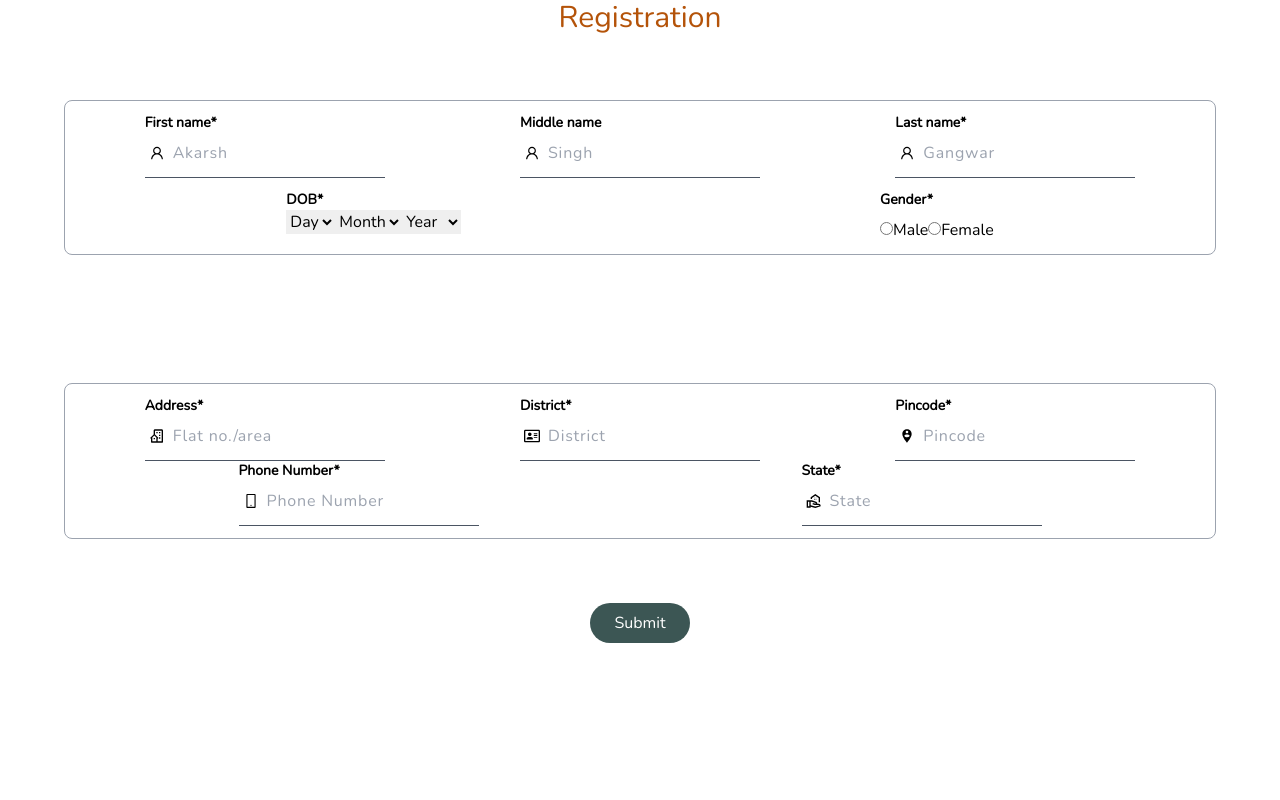
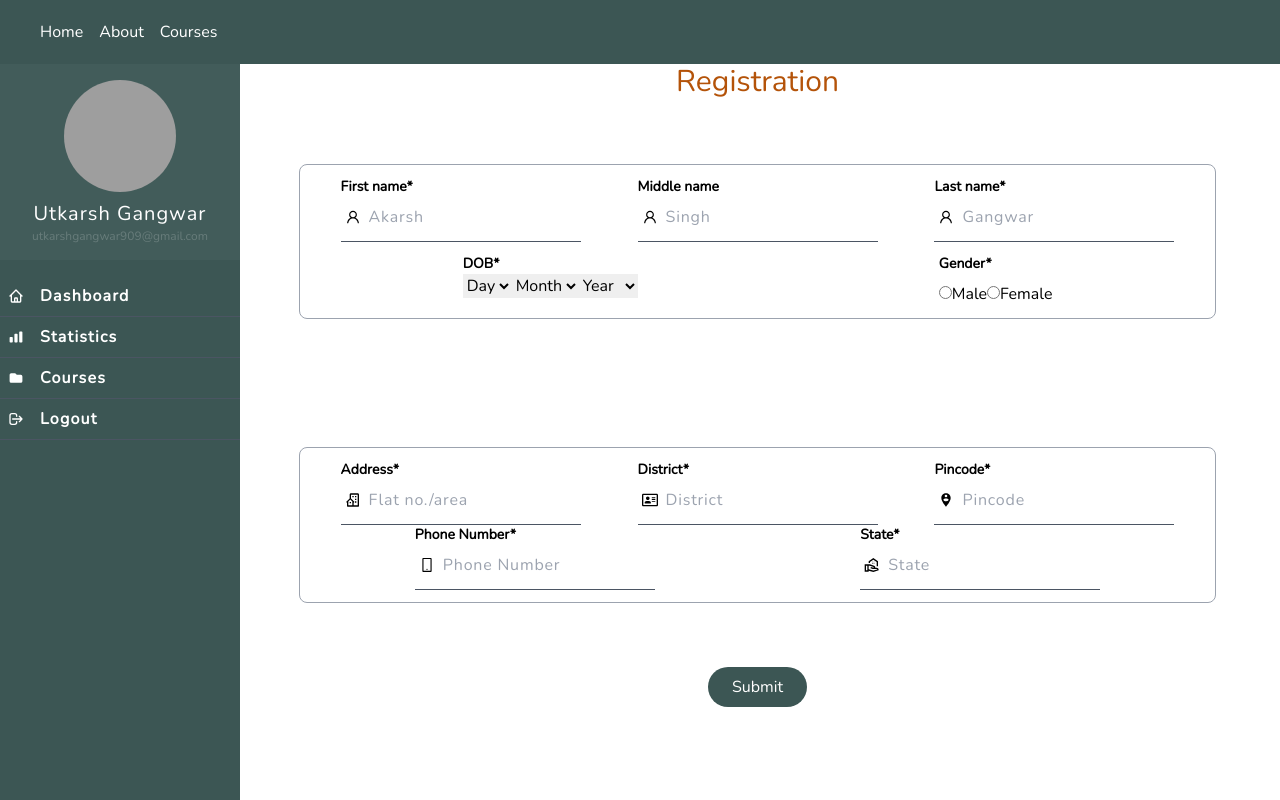
Before and after one commit to DevRyth/Time-Bank-Client, a React (Create React App) app: page /register in a window 1280 px wide. Built offline with nearby package versions, Linux system fonts and the light colour scheme; sample sign-in values are in the browser's storage; grey boxes are pictures that could not be loaded.

Commit message:
integrated sidebar, navbar and body on routing

```diff
--- a/src/App.tsx
+++ b/src/App.tsx
@@ -1,6 +1,5 @@
 import "./App.css";
 import React from "react";
-import Sidebar from "./components/Sidebar";
 import SignUp from "./pages/SignUp.page";
 import {
   BrowserRouter as Router,
@@ -8,13 +7,12 @@ import {
   Switch,
   Redirect,
 } from "react-router-dom";
-import LogIn from "./pages/LogIn.page";
-import CoursesPage from "./pages/Courses.page";
-import CourseDetailPage from "./pages/CourseDetail.page";
-import Page404 from "./pages/Page404";
 import { LS_AUTH_TOKEN } from "./constants/constants";
 import { axiosRequest, axiosResponse } from "./axios/axios";
-import PersonalDetails from "./pages/PersonalDetails";
+import Navigation from "./components/Navigation";
+import MainDisplay from "./pages/MainDisplay";
+import Page404 from "./pages/Page404";
+import LogIn from "./pages/LogIn.page";
 
 const App: React.FC = () => {
   axiosRequest();
@@ -25,18 +23,10 @@ const App: React.FC = () => {
   return (
     <div>
       <Router>
+        <div className="sticky top-0 z-10">
+          <Navigation />
+        </div>
         <Switch>
-          <Route exact path="/dashboard">
-            {token ? (
-              <Sidebar
-                name="Utkarsh Gangwar"
-                email="utkarshgangwar909@gmail.com"
-                image="https://imgur.com/aFFF1uw.jpg"
-              />
-            ) : (
-              <Redirect to="/login" />
-            )}
-          </Route>
           <Route exact path="/">
             <Redirect to="/login" />
           </Route>
@@ -46,14 +36,11 @@ const App: React.FC = () => {
           <Route exact path="/login">
             {token ? <Redirect to="/dashboard" /> : <LogIn />}
           </Route>
-          <Route exact path="/courses">
-            {token ? <CoursesPage /> : <Redirect to="/login" />}
-          </Route>
-          <Route exact path="/courses/1">
-            {token ? <CourseDetailPage /> : <Redirect to="/login" />}
-          </Route>
-          <Route exact path="/register">
-            <PersonalDetails></PersonalDetails>
+          <Route
+            exact
+            path={["/dashboard", "/courses", "/courses/1", "/register"]}
+          >
+            {token ? <MainDisplay /> : <Redirect to="/login" />}
           </Route>
           <Route path="/">
             <Page404 />
--- a/src/components/Navigation.tsx
+++ b/src/components/Navigation.tsx
@@ -12,7 +12,7 @@ const Navigation: React.FC<Props> = () => {
   };
   return (
     <div>
-      <div className="sm:hidden min-w-full">
+      <div className="sm:hidden w-screen">
         <header className="bg-on-secondary ">
           <nav className="flex justify-between">
             <div className="flex items-center">
@@ -51,21 +51,21 @@ const Navigation: React.FC<Props> = () => {
         </div>
       </div>
       <div className="hidden sm:block">
-        <header className="bg-on-secondary ">
-          <nav className="py-3">
+        <header className="bg-primary-dark ">
+          <nav className="py-3 px-6">
             <div className=" mr-2 flex justify-between">
               <div className="flex items-center">
-                <li className="list-none cursor-pointer ml-2 px-2 p-2 rounded-lg hover:bg-primary-dark">
+                <li className="list-none cursor-pointer ml-2 px-2 p-2 rounded-lg hover:bg-primary-lite">
                   <a className="text-white" href="https://www.google.com/">
                     Home
                   </a>
                 </li>
-                <li className="list-none px-2 cursor-pointer hover:bg-primary-dark p-2 rounded-lg">
+                <li className="list-none px-2 cursor-pointer hover:bg-primary-lite p-2 rounded-lg">
                   <a className="text-white" href="https://www.google.com/">
                     About
                   </a>
                 </li>
-                <li className="list-none px-2 hover:bg-primary-dark cursor-pointer p-2 rounded-lg">
+                <li className="list-none px-2 hover:bg-primary-lite cursor-pointer p-2 rounded-lg">
                   <a className="text-white" href="https://www.google.com/">
                     Courses
                   </a>
--- a/src/components/Sidebar.tsx
+++ b/src/components/Sidebar.tsx
@@ -1,35 +1,26 @@
 import React from "react";
 import { Link } from "react-router-dom";
 import Avatar from "../sharedComponents/Avatar";
-import Navigation from "./Navigation";
 
-interface Props {
-  name: string;
-  email: string;
-  image: string;
-}
-const Sidebar: React.FC<Props> = ({ name, email, image }) => {
+interface Props {}
+const Sidebar: React.FC<Props> = () => {
   return (
-    <div>
-      <div>
-        <Navigation />
-      </div>
-      <div className="hidden sm:block w-max h-screen bg-primary-dark">
+    <div className="hidden sm:block bg-primary-dark height w-60 fixed z-10">
       <div className="bg-primary-lite p-2">
         <Avatar
-            url={image}
+          url="https://imgur.com/aFFF1uw.jpg"
           shape="circular"
           className="h-28 w-28 self-center mx-auto my-2"
         />
         <h2 className="text-white text-center text-xl font-medium tracking-wider">
-            {name}
+          Utkarsh Gangwar
         </h2>
         <h3 className="text-white text-xs text-opacity-20 text-center mb-2">
-            {email}
+          utkarshgangwar909@gmail.com
         </h3>
       </div>
       <div className="mt-4">
-          <li className="flex hover:bg-primary-lite cursor-pointer list-none border-b-2 p-2 text-2xl font-semibold text-center tracking-wider border-gray-600">
+        <li className="flex hover:bg-primary-lite cursor-pointer list-none border-b p-2 text-2xl font-semibold text-center tracking-wider border-gray-600">
           <Link to="/dashboard" className="flex text-white">
             <svg
               xmlns="http://www.w3.org/2000/svg"
@@ -48,7 +39,7 @@ const Sidebar: React.FC<Props> = ({ name, email, image }) => {
             <span className="text-base">Dashboard</span>
           </Link>
         </li>
-          <li className="list-none hover:bg-primary-lite cursor-pointer border-b-2 p-2 text-2xl font-semibold text-center tracking-wider border-gray-600">
+        <li className="list-none hover:bg-primary-lite cursor-pointer border-b p-2 text-2xl font-semibold text-center tracking-wider border-gray-600">
           <Link to="/statics" className="flex text-white text-lg">
             <svg
               xmlns="http://www.w3.org/2000/svg"
@@ -61,7 +52,7 @@ const Sidebar: React.FC<Props> = ({ name, email, image }) => {
             <span className="text-base">Statistics</span>
           </Link>
         </li>
-          <li className="list-none hover:bg-primary-lite border-b-2 p-2 text-2xl font-semibold text-center tracking-wider border-gray-600">
+        <li className="list-none hover:bg-primary-lite border-b p-2 text-2xl font-semibold text-center tracking-wider border-gray-600">
           <Link to="/courses" className="flex text-white text-lg">
             <svg
               xmlns="http://www.w3.org/2000/svg"
@@ -75,7 +66,7 @@ const Sidebar: React.FC<Props> = ({ name, email, image }) => {
           </Link>
         </li>
         <li
-            className="list-none border-b-2 hover:bg-primary-lite p-2 text-2xl font-semibold text-center tracking-wider border-gray-600"
+          className="list-none border-b hover:bg-primary-lite p-2 text-2xl font-semibold text-center tracking-wider border-gray-600"
           onClick={() => {
             localStorage.removeItem("auth_token");
             window.location.href = "/";
@@ -101,7 +92,6 @@ const Sidebar: React.FC<Props> = ({ name, email, image }) => {
         </li>
       </div>
     </div>
-    </div>
   );
 };
 
--- a/src/index.css
+++ b/src/index.css
@@ -24,3 +24,7 @@ code {
 #switch-button:checked::after {
   @apply transform scale-110 translate-x-6 bg-on-primary-dark;
 }
+
+.height {
+  height: calc(100vh - 64px);
+}
--- a/src/pages/Courses.page.tsx
+++ b/src/pages/Courses.page.tsx
@@ -3,7 +3,6 @@ import Button from "../sharedComponents/button/Button";
 import Input from "../sharedComponents/input/Input";
 import { AiOutlineSearch } from "react-icons/all";
 import CourseCards from "../sharedComponents/Cards/CourseCards";
-import { Link } from "react-router-dom";
 
 const Courses: React.FC = () => {
   const fields = [
@@ -90,9 +89,7 @@ const Courses: React.FC = () => {
         {Array(10)
           .fill(1)
           .map((item, index) => (
-            <Link to="/courses/1">
-              <CourseCards data={fields[index]} />
-            </Link>
+            <CourseCards data={fields[index]} />
           ))}
       </div>
     </div>
--- /dev/null
+++ b/src/pages/MainDisplay.tsx
@@ -0,0 +1,30 @@
+import React from "react";
+import { Route, Switch } from "react-router-dom";
+import Sidebar from "../components/Sidebar";
+import CourseDetailPage from "./CourseDetail.page";
+import CoursesPage from "./Courses.page";
+import PersonalDetails from "./PersonalDetails";
+
+const MainDisplay = () => {
+  return (
+    <div className="flex">
+      <Sidebar />
+      <div className="height w-72"></div>
+      <div className="w-full">
+        <Switch>
+          <Route exact path="/courses/1">
+            <CourseDetailPage />
+          </Route>
+          <Route exact path="/courses">
+            <CoursesPage />
+          </Route>
+          <Route exact path="/register">
+            <PersonalDetails />
+          </Route>
+        </Switch>
+      </div>
+    </div>
+  );
+};
+
+export default React.memo(MainDisplay);
--- a/tailwind.config.js
+++ b/tailwind.config.js
@@ -3,6 +3,9 @@ module.exports = {
   darkMode: false, // or 'media' or 'class'
   theme: {
     extend: {
+      width: {
+        500: "500px",
+      },
       boxShadow: {
         success: "0 10px 15px -3px #D3F2EC, 0 4px 6px -2px rgba(0, 0, 0, 0)",
         primary: "0 10px 15px -3px #ffffff, 0 4px 6px -2px rgba(0, 0, 0, 0)",
```
Also changed, not shown: src/pages/LogIn.page.tsx (+21 -7 lines), src/sharedComponents/Alert/Alert.tsx (+51 -17 lines), src/sharedComponents/Cards/CourseCards.tsx (+14 -3 lines). Lines whose indentation alone changed are shown as unchanged.
